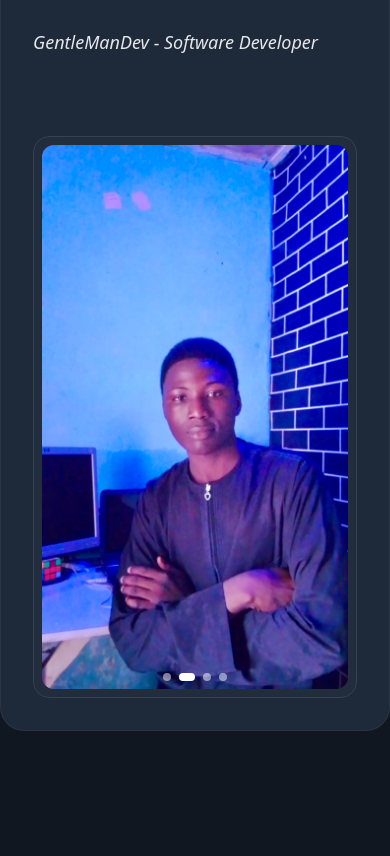
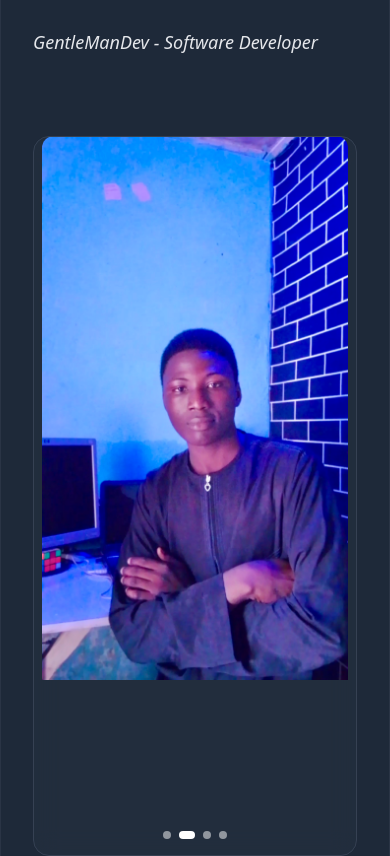
Before and after one commit to gentlehacks/gentlemandev, a Next.js app: page / in a window 390 px wide. Shown: the part 2500-3356 px from the top of the page. Built offline with nearby package versions, Linux system fonts and the light colour scheme.

Commit message:
Update: ABout gallery image to be responsive

```diff
--- a/components/About.tsx
+++ b/components/About.tsx
@@ -178,7 +178,7 @@ const About = () => {
           exit={{ opacity: 0, }}
           transition={{ duration: 0.2, ease: "easeInOut" }}
           className="h-fit max-h-180 md:max-h-200 lg:max-h-130 xl:max-h-180 w-full md:w-[70%] lg:w-[42%] mt-12 md:mt-0 p-2 rounded-2xl overflow-hidden flex items-center justify-center bg-gray-700/20 backdrop-filter backdrop-blur-md border border-gray-700">
-          <div className="overflow-hidden h-full rounded-xl">
+          <div className="overflow-hidden min-h-180 rounded-xl">
             <Image
               alt="GentleManDev Image"
               src={`/${images[imageIndex]}`}
```
